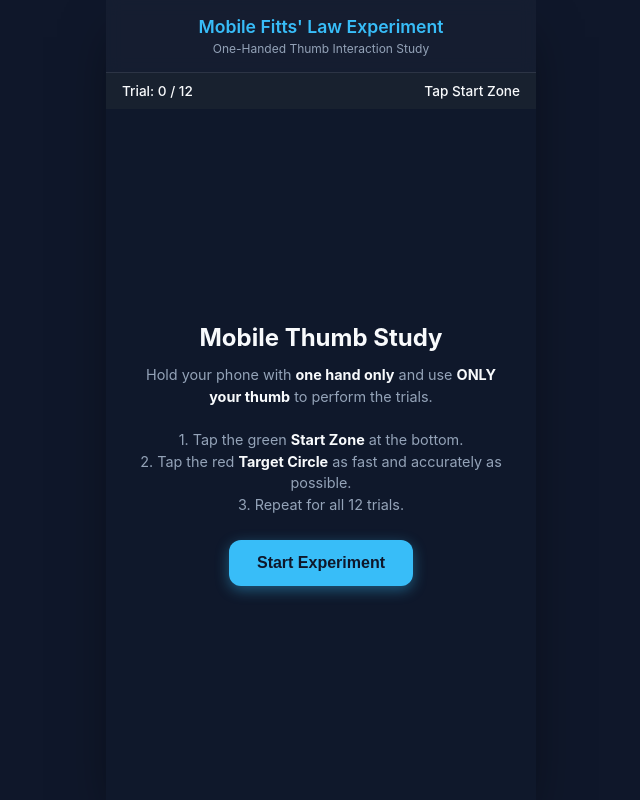
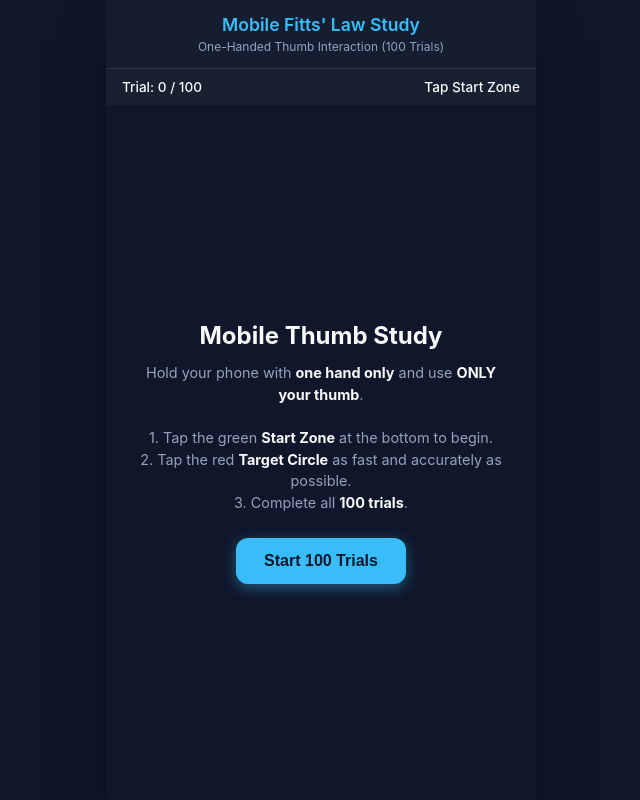
Before and after one commit to Phakchapimon/One-handed-smartphone-thumb-interaction-right-, a plain HTML site: page index.html in a window 1280 px wide. Shown: the whole page, without its empty margins (319-959 px from the left). Drawn offline with Linux system fonts and the light colour scheme.

Commit message:
Update index.html

```diff
--- a/index.html
+++ b/index.html
@@ -3,7 +3,7 @@
 <head>
   <meta charset="UTF-8" />
   <meta name="viewport" content="width=device-width, initial-scale=1.0, user-scalable=no" />
-  <title>Fitts' Law: Thumb Interaction Experiment</title>
+  <title>Fitts' Law: Thumb Interaction Experiment (100 Trials)</title>
   <style>
     :root {
       --bg-color: #0f172a;
@@ -47,7 +47,7 @@
     }
 
     header {
-      padding: 16px;
+      padding: 14px;
       text-align: center;
       background: rgba(15, 23, 42, 0.6);
       backdrop-filter: blur(8px);
@@ -94,7 +94,7 @@
       left: 0;
       width: 100%;
       height: 100%;
-      background: rgba(15, 23, 42, 0.92);
+      background: rgba(15, 23, 42, 0.94);
       display: flex;
       flex-direction: column;
       justify-content: center;
@@ -147,12 +147,12 @@
 
   <div id="app-container">
     <header>
-      <h1>Mobile Fitts' Law Experiment</h1>
-      <p class="subtitle">One-Handed Thumb Interaction Study</p>
+      <h1>Mobile Fitts' Law Study</h1>
+      <p class="subtitle">One-Handed Thumb Interaction (100 Trials)</p>
     </header>
 
     <div id="hud">
-      <span id="trial-count">Trial: 0 / 12</span>
+      <span id="trial-count">Trial: 0 / 100</span>
       <span id="status-text">Tap Start Zone</span>
     </div>
 
@@ -162,13 +162,13 @@
       <div id="overlay">
         <h2 id="overlay-title" style="margin-bottom: 12px;">Mobile Thumb Study</h2>
         <p class="instructions" id="overlay-desc">
-          Hold your phone with <strong>one hand only</strong> and use <strong>ONLY your thumb</strong> to perform the trials.<br/><br/>
-          1. Tap the green <strong>Start Zone</strong> at the bottom.<br/>
+          Hold your phone with <strong>one hand only</strong> and use <strong>ONLY your thumb</strong>.<br/><br/>
+          1. Tap the green <strong>Start Zone</strong> at the bottom to begin.<br/>
           2. Tap the red <strong>Target Circle</strong> as fast and accurately as possible.<br/>
-          3. Repeat for all 12 trials.
+          3. Complete all <strong>100 trials</strong>.
         </p>
-        <button id="start-btn" class="btn">Start Experiment</button>
-        <button id="export-btn" class="btn btn-success hidden">Download CSV Data</button>
+        <button id="start-btn" class="btn">Start 100 Trials</button>
+        <button id="export-btn" class="btn btn-success hidden">Download 100-Trial CSV</button>
       </div>
     </div>
   </div>
@@ -186,29 +186,26 @@
 
     let width, height;
     let currentTrial = 0;
-    let state = 'IDLE'; // IDLE, WAITING_FOR_START, WAITING_FOR_TARGET, FINISHED
+    const TOTAL_TRIALS = 100;
+    let state = 'IDLE';
     let startTime = 0;
 
     const results = [];
+    const trials = [];
 
-    // Experimental Conditions (A: Distance in px, W: Width in px)
-    const conditions = [
-      { A: 180, W: 70 },
-      { A: 320, W: 70 },
-      { A: 480, W: 70 },
-      { A: 180, W: 45 },
-      { A: 320, W: 45 },
-      { A: 480, W: 45 },
-      { A: 180, W: 30 },
-      { A: 320, W: 30 },
-      { A: 480, W: 30 },
-      { A: 250, W: 60 },
-      { A: 400, W: 40 },
-      { A: 500, W: 35 }
-    ];
+    // Base conditions pools
+    const distances = [180, 260, 340, 420, 500]; // A values in px
+    const widths = [25, 35, 50, 70];            // W values in px
 
-    // Shuffle conditions
-    const trials = conditions.sort(() => Math.random() - 0.5);
+    // Generate 100 balanced trials
+    function generate100Trials() {
+      trials.length = 0;
+      for (let i = 0; i < TOTAL_TRIALS; i++) {
+        const randomA = distances[Math.floor(Math.random() * distances.length)];
+        const randomW = widths[Math.floor(Math.random() * widths.length)];
+        trials.push({ A: randomA, W: randomW });
+      }
+    }
 
     let startZone = { x: 0, y: 0, r: 35 };
     let activeTarget = { x: 0, y: 0, r: 0, A: 0, W: 0, ID: 0 };
@@ -220,7 +217,6 @@
       canvas.width = width;
       canvas.height = height;
 
-      // Position Start Zone near bottom center (Thumb resting zone)
       startZone.x = width / 2;
       startZone.y = height - 80;
 
@@ -232,7 +228,7 @@
     window.addEventListener('resize', resizeCanvas);
 
     function setupTrial() {
-      if (currentTrial >= trials.length) {
+      if (currentTrial >= TOTAL_TRIALS) {
         finishExperiment();
         return;
       }
@@ -242,7 +238,6 @@
       const W = condition.W;
       const ID = Math.log2((A / W) + 1);
 
-      // Target position calculated directly upward along the primary thumb sweep axis
       const targetX = width / 2;
       const targetY = startZone.y - A;
 
@@ -257,7 +252,7 @@
 
       state = 'WAITING_FOR_START';
       statusTextEl.innerText = 'Tap Start Zone';
-      trialCountEl.innerText = `Trial: ${currentTrial + 1} / ${trials.length}`;
+      trialCountEl.innerText = `Trial: ${currentTrial + 1} / ${TOTAL_TRIALS}`;
       draw();
     }
 
@@ -279,7 +274,7 @@
       ctx.textBaseline = 'middle';
       ctx.fillText('START', startZone.x, startZone.y);
 
-      // Draw Target Circle if waiting for target tap
+      // Draw Target
       if (state === 'WAITING_FOR_TARGET') {
         ctx.beginPath();
         ctx.arc(activeTarget.x, activeTarget.y, activeTarget.r, 0, Math.PI * 2);
@@ -330,6 +325,7 @@
       overlay.classList.add('hidden');
       currentTrial = 0;
       results.length = 0;
+      generate100Trials();
       resizeCanvas();
       setupTrial();
     });
@@ -339,8 +335,8 @@
       ctx.clearRect(0, 0, width, height);
       statusTextEl.innerText = 'Complete';
 
-      overlayTitle.innerText = "Experiment Complete!";
-      overlayDesc.innerHTML = "You have finished all 12 trials.<br/>Download your CSV file to perform your regression analysis.";
+      overlayTitle.innerText = "100 Trials Complete!";
+      overlayDesc.innerHTML = "You have completed all 100 trials.<br/>Download your dataset to perform your linear regression analysis.";
       startBtn.classList.add('hidden');
       exportBtn.classList.remove('hidden');
       overlay.classList.remove('hidden');
@@ -357,13 +353,12 @@
       const encodedUri = encodeURI(csvContent);
       const link = document.createElement("a");
       link.setAttribute("href", encodedUri);
-      link.setAttribute("download", "fitts_law_thumb_data.csv");
+      link.setAttribute("download", "fitts_law_100_trials_thumb_data.csv");
       document.body.appendChild(link);
       link.click();
       document.body.removeChild(link);
     });
 
-    // Initial setup
     resizeCanvas();
   </script>
 </body>
```
